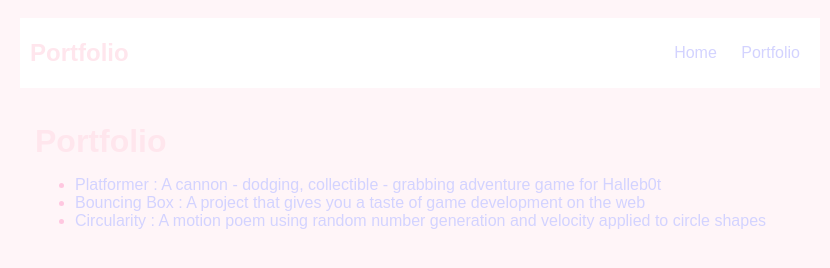
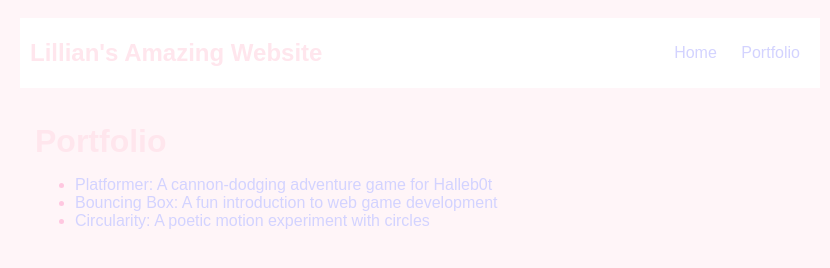
Before and after one commit to LillianDuplechan8149997/LillianDuplechan.github.io, a plain HTML site: page portfolio.html in a window 1280 px wide. Shown: the whole page, without its empty margins (220-1050 px from the left). Drawn offline with Linux system fonts and the light colour scheme.

Commit message:
port update

```diff
--- a/portfolio.html
+++ b/portfolio.html
@@ -1,29 +1,40 @@
-<!DOCTYPE HTML>
+<!DOCTYPE html>
 <html>
-    <head> <title>Portfolio</title>
-      <link rel="stylesheet" href="style.css">
+  <head>
+     <title>Lillian's Computer Science Website</title>
+     <link rel="stylesheet" href="style.css" />
   </head>
 
+
   <body>
+    <!-- All content goes here -->
     <div id="all-contents">
        <nav>
-          <h1>Portfolio</h1>
+        <h1>Lillian's Amazing Website</h1>
           <ul id="nav-ul">
             <li class="nav-li">
-               <a class="nav-a" href="index.html">Home</a>
+  <a href="index.html">Home</a>
 </li>
 <li class="nav-li">
-               <a class="nav-a" href="portfolio.html">Portfolio</a>
+  <a href="portfolio.html">Portfolio</a>
 </li>
 </ul>
   </nav>
+
+
   <main>
   <div class="content">
     <h1>Portfolio</h1>
     <ul id="portfolio">
-              <li><a href="projects/platformer/">Platformer : A cannon - dodging, collectible - grabbing adventure game for Halleb0t</a></li>
-              <li><a href="projects/bouncing-box/">Bouncing Box : A project that gives you a taste of game development on the web </a></li>
-              <li><a href="projects/circularity/">Circularity : A motion poem using random number generation and velocity applied to circle shapes</a></li>
+<li>
+  <a href="fsd-projects/platformer/">Platformer: A cannon-dodging adventure game for Halleb0t</a>
+</li>
+<li>
+  <a href="fsd-projects/bouncing-box/">Bouncing Box: A fun introduction to web game development</a>
+</li>
+<li>
+  <a href="fsd-projects/circularity/">Circularity: A poetic motion experiment with circles</a>
+</li>
     </ul>
   </div>
   </main>
```
Lines whose indentation alone changed are shown as unchanged.
